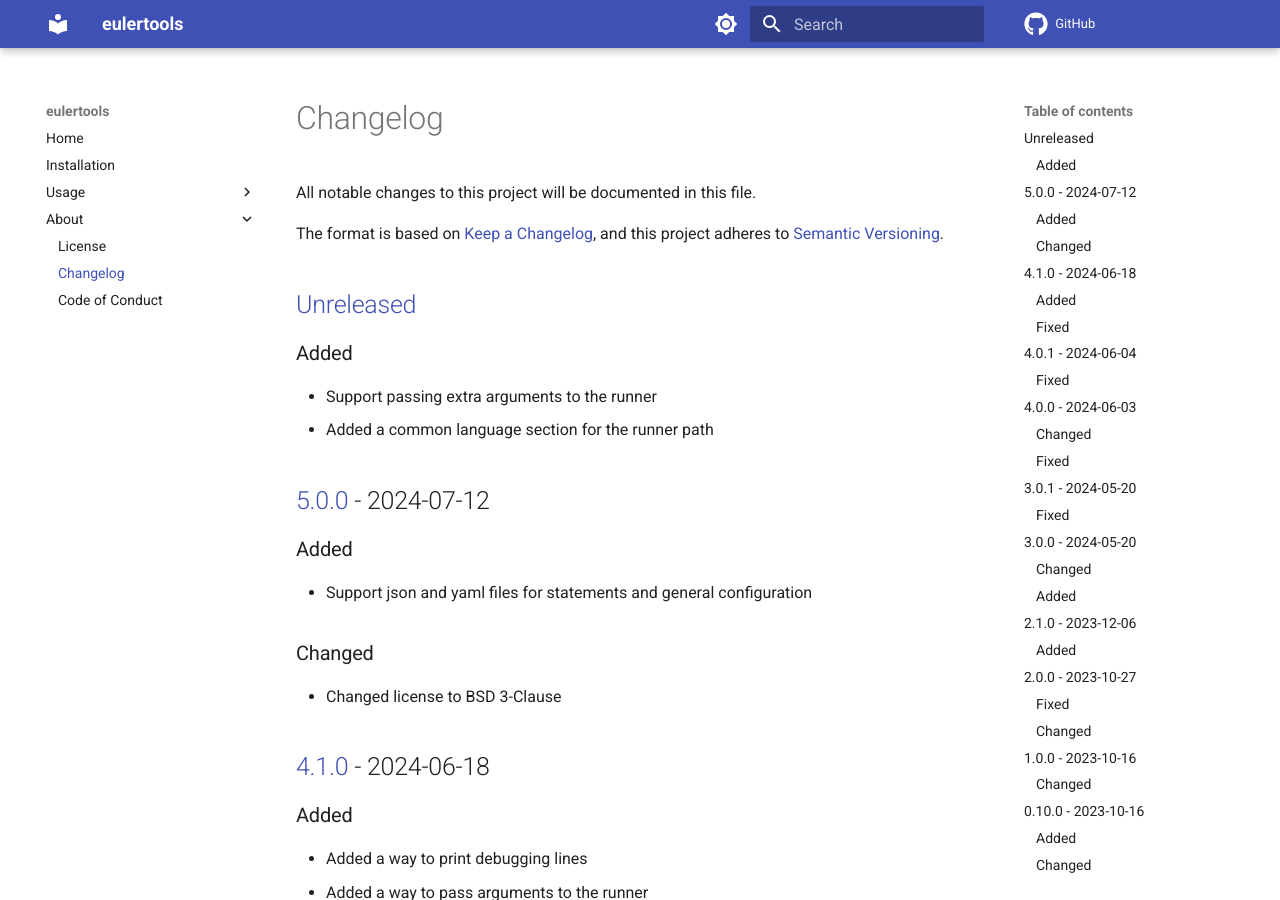
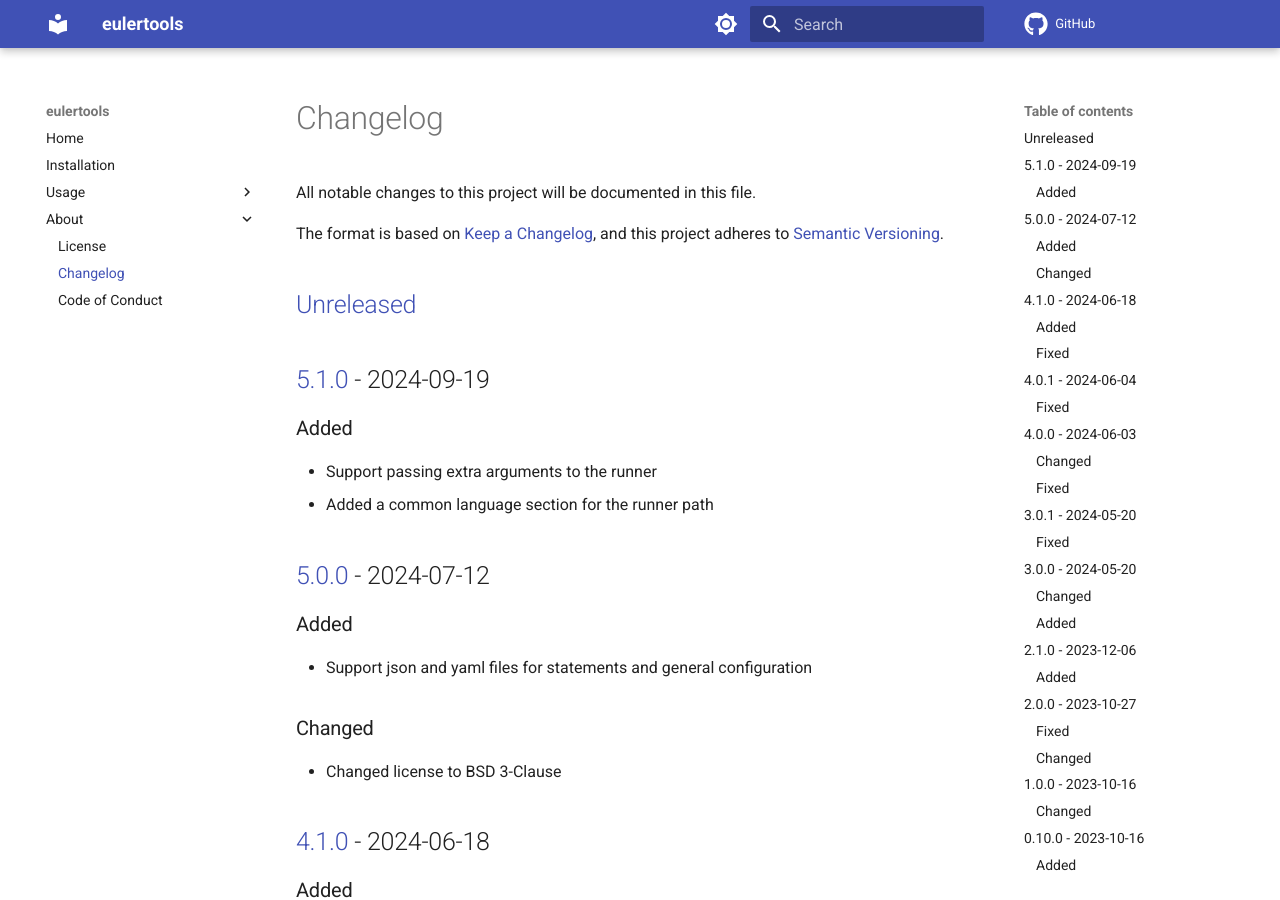
Before and after one commit to spapanik/py-euler, an MkDocs documentation site: the page built from docs/CHANGELOG.md, in a window 1280 px wide and 900 px high. Built offline with MkDocs 1.6.1 and Material for MkDocs 9.7.7, drawn with Linux system fonts in a browser that asks for light colours; comment, search, counter and statistics services are not loaded.

Commit message:
🚀 Bump version

```diff
--- a/docs/CHANGELOG.md
+++ b/docs/CHANGELOG.md
@@ -5,6 +5,8 @@ All notable changes to this project will be documented in this file.
 The format is based on [Keep a Changelog], and this project adheres to [Semantic Versioning].
 
 ## [Unreleased]
+
+## [5.1.0] - 2024-09-19
 
 ### Added
 
@@ -190,7 +192,8 @@ The format is based on [Keep a Changelog], and this project adheres to [Semantic
 
 [Keep a Changelog]: https://keepachangelog.com/en/1.0.0/
 [Semantic Versioning]: https://semver.org/spec/v2.0.0.html
-[Unreleased]: https://github.com/spapanik/eulertools/compare/v5.0.0...main
+[Unreleased]: https://github.com/spapanik/eulertools/compare/v5.1.0...main
+[5.1.0]: https://github.com/spapanik/eulertools/compare/v5.0.0...v5.1.0
 [5.0.0]: https://github.com/spapanik/eulertools/compare/v4.1.0...v5.0.0
 [4.1.0]: https://github.com/spapanik/eulertools/compare/v4.0.1...v4.1.0
 [4.0.1]: https://github.com/spapanik/eulertools/compare/v4.0.0...v4.0.1
--- a/src/eulertools/__version__.py
+++ b/src/eulertools/__version__.py
@@ -1 +1 @@
-__version__ = "5.0.0"
+__version__ = "5.1.0"
```
